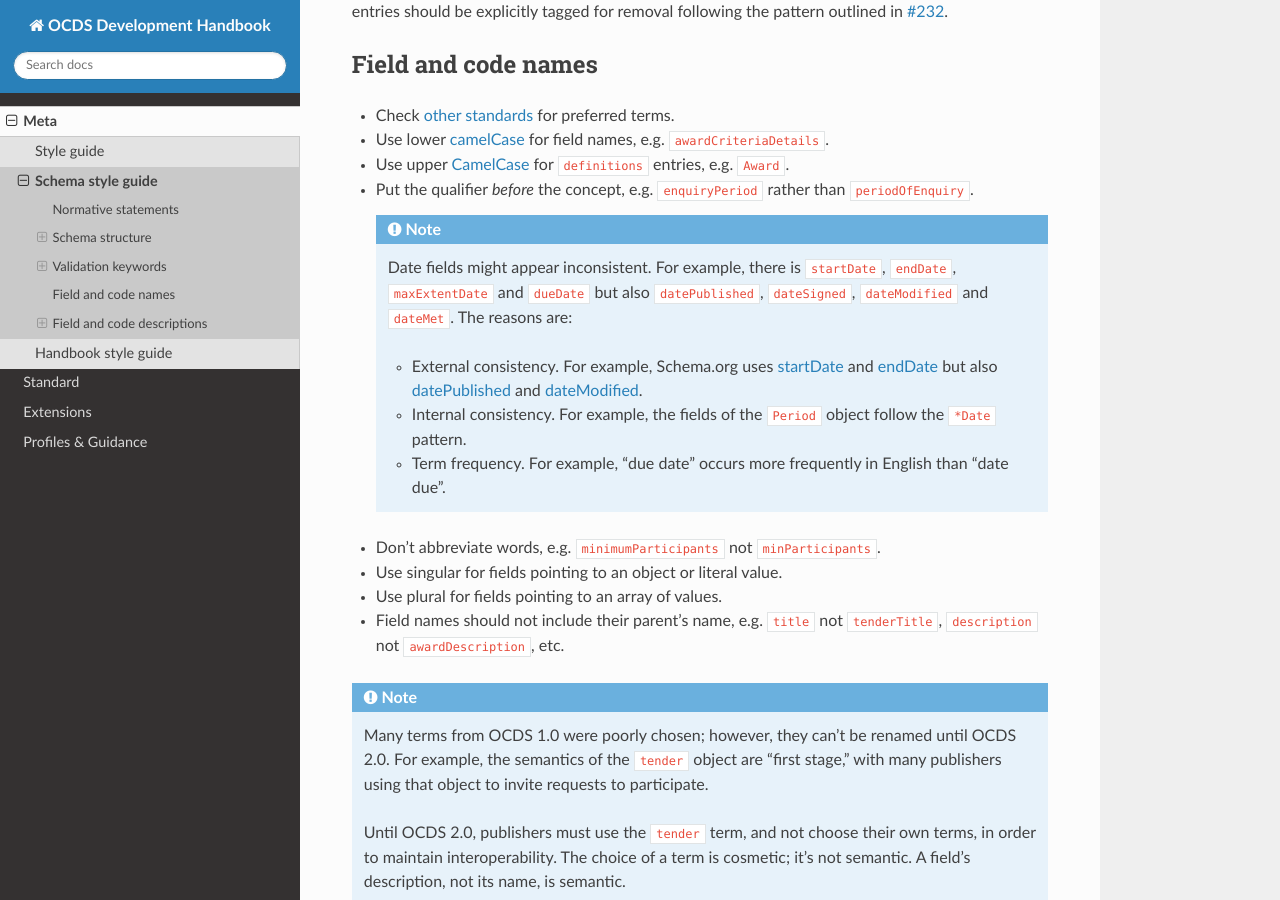
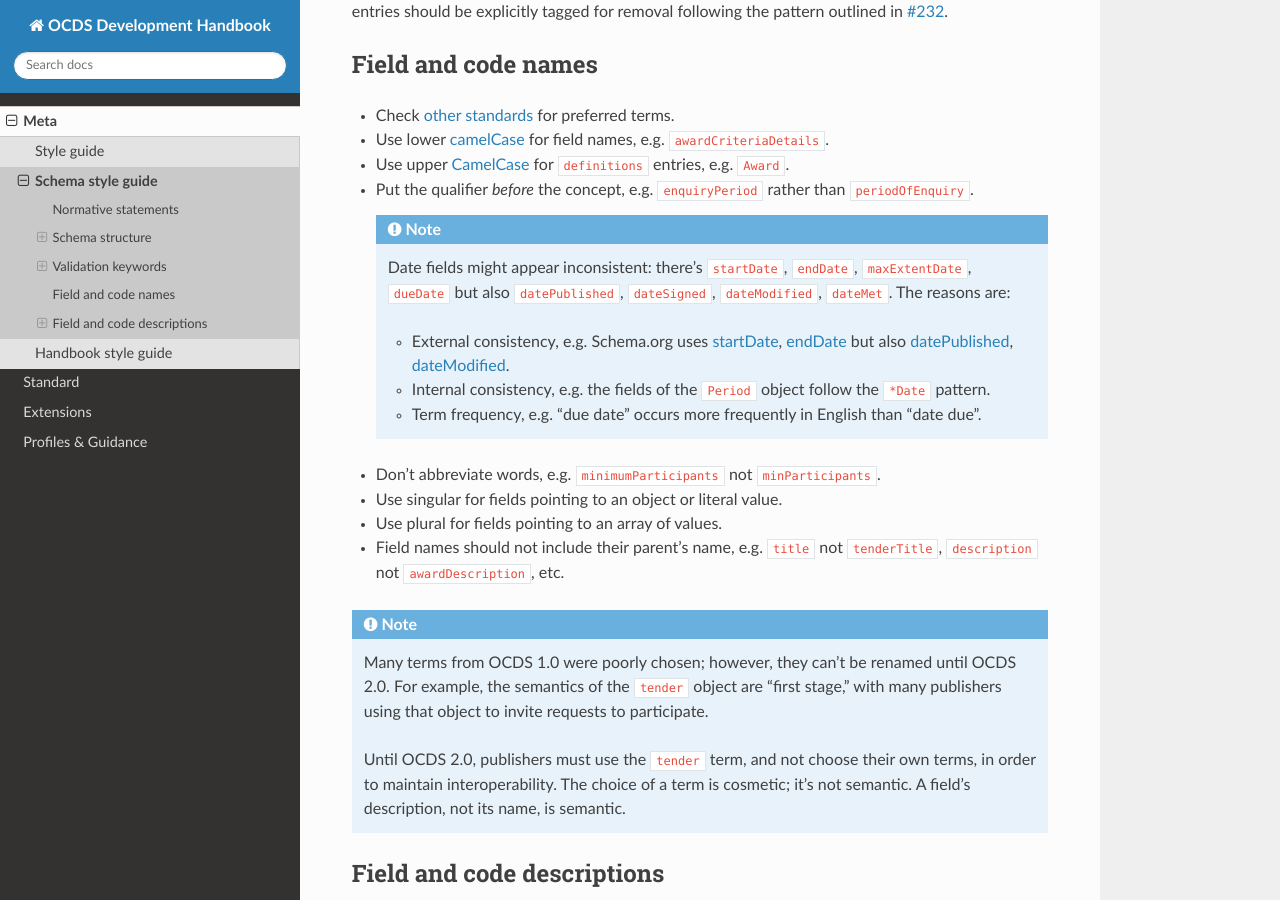
Before and after one commit to open-contracting/standard-development-handbook, a Sphinx documentation site: the page built from docs/meta/schema_style_guide.rst, in a window 1280 px wide and 900 px high, scrolled down 3003 px. Built offline with Sphinx 7.4.7 and the Read the Docs theme 2.0.0, drawn with Linux system fonts in a browser that asks for light colours.

Commit message:
style: Shorten note for list items to appear on one line

```diff
--- a/docs/meta/schema_style_guide.rst
+++ b/docs/meta/schema_style_guide.rst
@@ -116,11 +116,11 @@ Field and code names
 
    .. note::
 
-      Date fields might appear inconsistent. For example, there is ``startDate``, ``endDate``, ``maxExtentDate`` and ``dueDate`` but also ``datePublished``, ``dateSigned``, ``dateModified`` and ``dateMet``. The reasons are:
+      Date fields might appear inconsistent: there's ``startDate``, ``endDate``, ``maxExtentDate``, ``dueDate`` but also ``datePublished``, ``dateSigned``, ``dateModified``, ``dateMet``. The reasons are:
 
-      -  External consistency. For example, Schema.org uses `startDate <https://schema.org/startDate>`__ and `endDate <https://schema.org/endDate>`__ but also `datePublished <https://schema.org/datePublished>`__ and `dateModified <https://schema.org/dateModified>`__.
-      -  Internal consistency. For example, the fields of the ``Period`` object follow the ``*Date`` pattern.
-      -  Term frequency. For example, "due date" occurs more frequently in English than "date due".
+      -  External consistency, e.g. Schema.org uses `startDate <https://schema.org/startDate>`__, `endDate <https://schema.org/endDate>`__ but also `datePublished <https://schema.org/datePublished>`__, `dateModified <https://schema.org/dateModified>`__.
+      -  Internal consistency, e.g. the fields of the ``Period`` object follow the ``*Date`` pattern.
+      -  Term frequency, e.g. "due date" occurs more frequently in English than "date due".
 
 -  Don't abbreviate words, e.g. ``minimumParticipants`` not ``minParticipants``.
 -  Use singular for fields pointing to an object or literal value.
```
